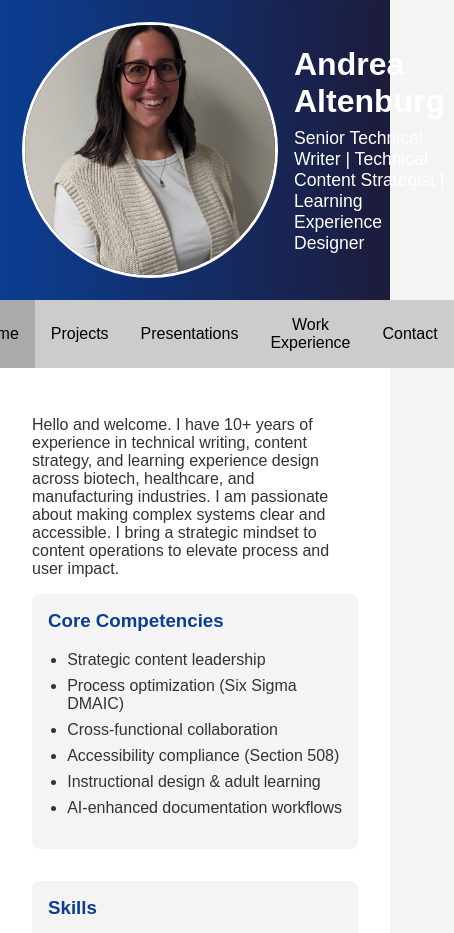
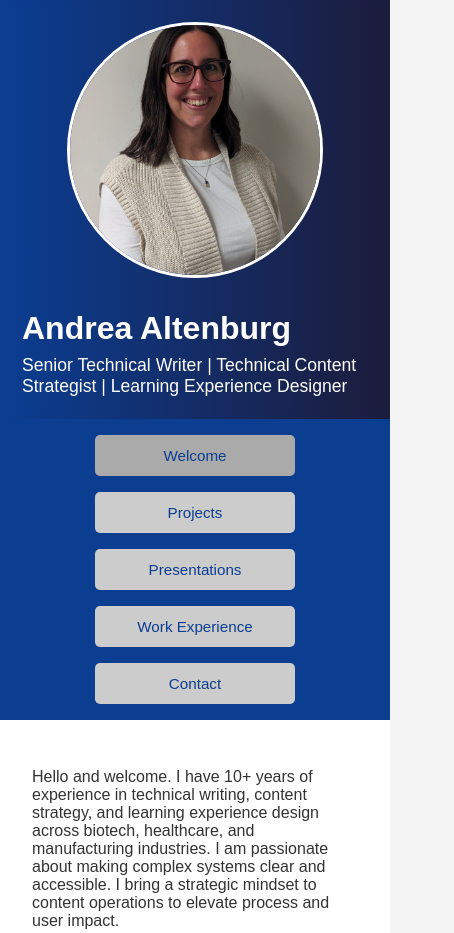
Before and after one commit to alaltenburg/andreaaltenburg, a plain HTML site: page index.html in a window 390 px wide. Shown: the top 933 px of the page, 454 px wide, since content can reach past the window. Drawn offline with Linux system fonts and the light colour scheme.

Commit message:
media css added
added css so it can be viewed on mobile

```diff
--- a/index.html
+++ b/index.html
@@ -18,7 +18,7 @@
 </header>
 
 
-  <nav class="tabs">
+  <nav class="tab-bar">
     <button class="tablink" onclick="openTab(event, 'Welcome')">Welcome</button>
     <button class="tablink" onclick="openTab(event, 'Projects')">Projects</button>
     <button class="tablink" onclick="openTab(event, 'Presentations')">Presentations</button>
--- a/style.css
+++ b/style.css
@@ -11,6 +11,39 @@ header {
   color: white;
   padding: 6px;
   text-align: center;
+}
+.header-container {
+  display: flex;
+  align-items: center;
+  justify-content: flex-start;
+  gap: 2rem;
+  padding: 2rem;
+  background: linear-gradient(to right, #0b3d91, #1c1c3c);
+  color: white;
+  flex-wrap: wrap; /* allows wrapping on small screens */
+}
+
+.profile-img {
+  width: 120px;
+  height: 120px;
+  border-radius: 50%;
+  object-fit: cover;
+  border: 3px solid white;
+}
+
+.header-text {
+  flex: 1;
+  min-width: 200px;
+}
+.header-container {
+  display: flex;
+  align-items: center;
+  justify-content: flex-start;
+  gap: 2rem;
+  padding: 2rem;
+  background: linear-gradient(to right, #0b3d91, #1c1c3c);
+  color: white;
+  flex-wrap: wrap; /* allows wrapping on small screens */
 }
 
 .tabs {
@@ -105,3 +138,45 @@ header {
 .column ul li {
   margin-bottom: 0.5rem;
 }
+
+@media screen and (max-width: 600px) {
+  .header-container {
+    flex-direction: column;
+    text-align: center;
+  }
+
+  .profile-img {
+    margin-bottom: 1rem;
+  }
+}
+
+.tab-bar {
+  display: flex;
+  flex-wrap: wrap;
+  justify-content: center;
+  gap: 1rem;
+  padding: 1rem;
+  background-color: #0b3d91;
+}
+
+.tablink {
+  background-color: white;
+  color: #0b3d91;
+  border: none;
+  padding: 0.75rem 1.5rem;
+  font-size: 1rem;
+  border-radius: 5px;
+  cursor: pointer;
+  flex: 1 1 auto;
+  max-width: 200px;
+}
+
+@media screen and (max-width: 600px) {
+  .tablink {
+    width: 100%;
+    font-size: 0.95rem;
+  }
+}
+.tablink:hover {
+  background-color: #ddd;
+}
```
Also changed, not shown: Readme.md.
